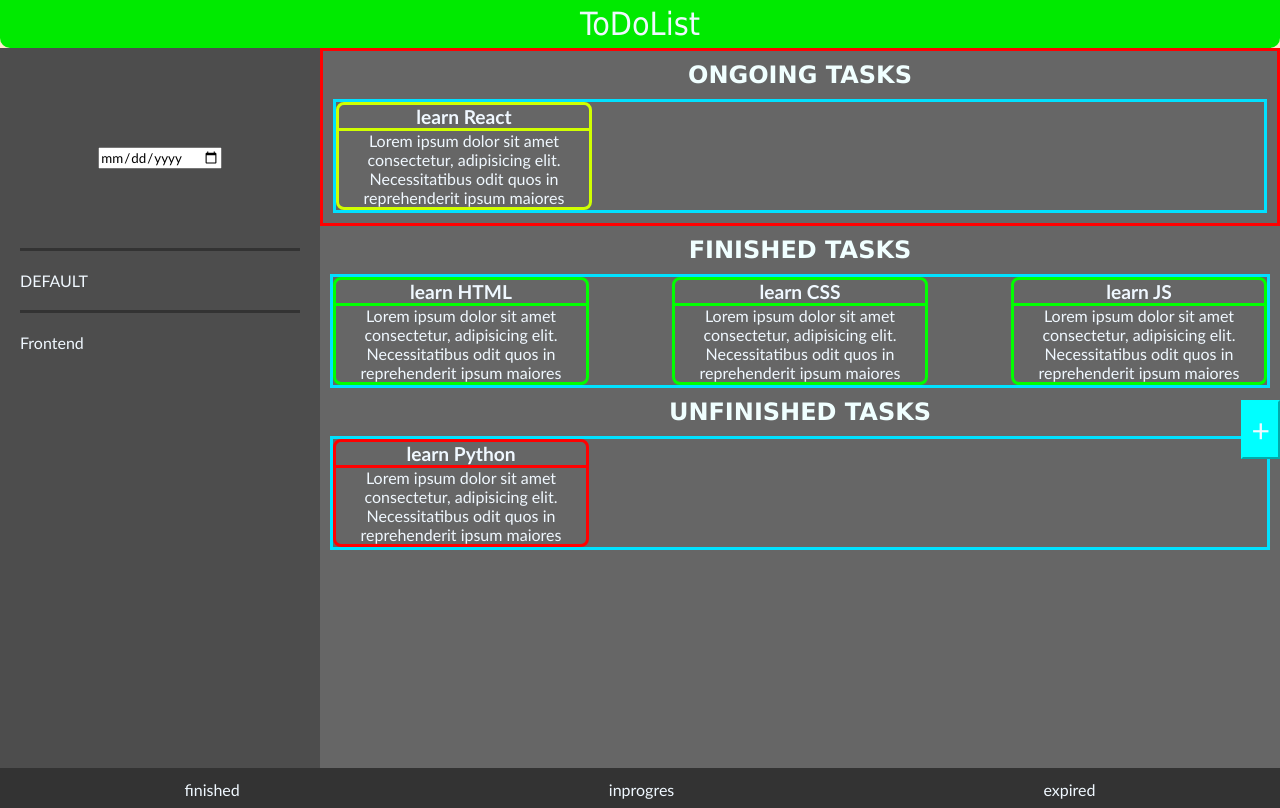
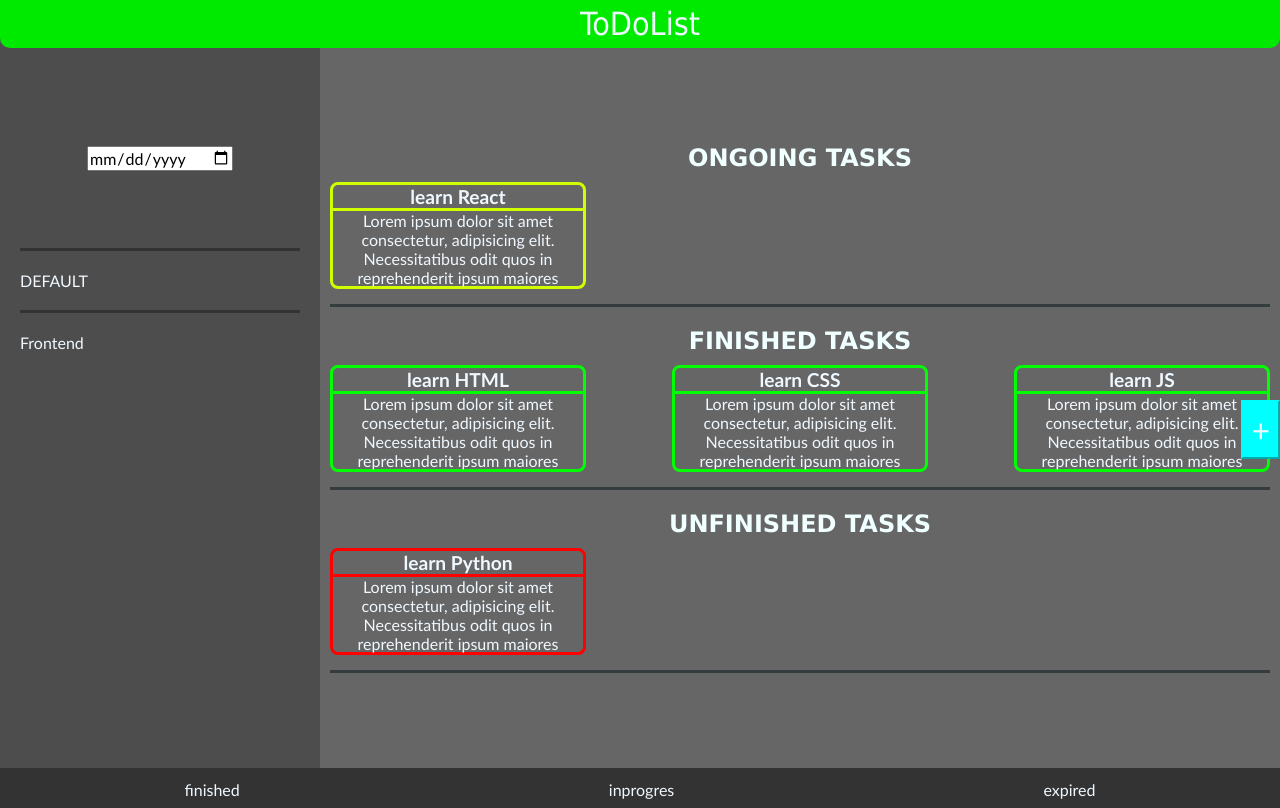
Before and after one commit to markov991/ToDoApp, a plain HTML site: page index.html in a window 1280 px wide. Drawn offline with Linux system fonts and the light colour scheme.

```diff
--- a/style.css
+++ b/style.css
@@ -6,7 +6,8 @@
 }
 
 body {
-  background-color: blanchedalmond;
+  background-image: linear-gradient(to right, #4d4d4d, #666666);
+  /* background-color: blanchedalmond; */
 }
 
 header {
@@ -49,20 +50,22 @@ h4 {
 }
 
 .main-bar {
+  display: flex;
+  flex-direction: column;
+  justify-content: center;
   width: 75%;
   /* flex-grow: 3; */
   background-color: #666666;
 }
-.ongoing-list {
-  border: red solid 3px;
-}
+
 .ongoing-tasks-containter,
 .finished-tasks-containter,
 .unfinished-tasks-containter {
   display: flex;
   justify-content: space-between;
   flex-wrap: wrap;
-  border: rgb(0, 225, 255) solid 3px;
+  padding-bottom: 15px;
+  border-bottom: rgb(53, 60, 61) solid 3px;
   margin: 10px;
   gap: 10px;
 }
@@ -94,6 +97,7 @@ h4 {
 }
 .task-description {
   text-align: center;
+  height: 75px;
 }
 .finished-task {
   width: 250px;
@@ -217,4 +221,5 @@ h4 {
 input,
 textarea {
   color: black;
+  font-size: 16px;
 }
```
Also changed, not shown: script.js (+24 -0 lines).
